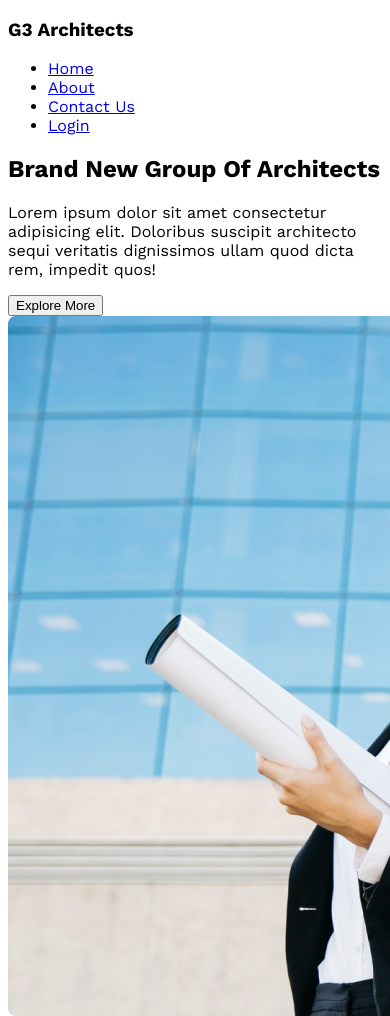
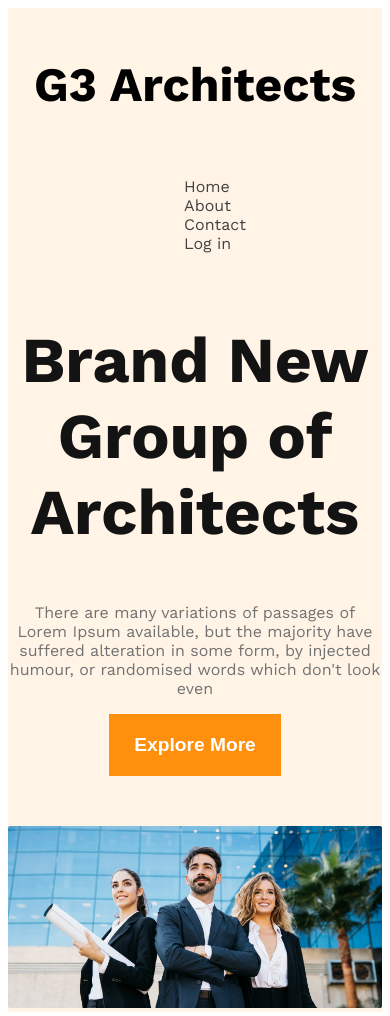
Before and after one commit to mah-fuz7/G3-Architects, a plain HTML site: page index.html in a window 390 px wide. Shown: the top 1016 px of the page. Drawn offline with nearby package versions, Linux system fonts and the light colour scheme.

Commit message:
sec part

```diff
--- a/index.html
+++ b/index.html
@@ -10,27 +10,48 @@
     <link rel="stylesheet" href="style.css">
 </head>
 <body class="work-sans-normal">
-    <header class="header">
+    <header class="bg-color">
         <nav class="navbar display-flex">
 <h3 class="brands">G3 Architects</h3>
-<div class="nav-menu">
-    <ul class="nav-items display-flex">
-        <li><a href="#" class="item-1">Home</a></li>
-        <li><a href="#" class="item-2">About</a></li>
-        <li><a href="#" class="item-3">Contact Us</a></li>
-        <li><a href="#" class="item-4">Login</a></li>
-    </ul>
+<ul class="nav-links display-flex ">
+    <li class="nav-item"><a href="" class="nav-link dark2 ">Home</a></li>
+    <li class="nav-item"><a href="" class="nav-link dark2">About</a></li>
+    <li class="nav-item"><a href="" class="nav-link dark2">Contact</a></li>
+    <li class="nav-item"><a href="" class="nav-link dark2">Log in</a></li>
+</ul>
 </div>
         </nav>
-        <div class="banner-content">
-            <h2 class="banner-title">Brand New Group Of Architects</h2>
-            <p class="banner-subtitle">Lorem ipsum dolor sit amet consectetur adipisicing elit. Doloribus suscipit architecto sequi veritatis dignissimos ullam quod dicta rem, impedit quos!</p>
+        <div class="banner">
+            <div class="banner-content">
+                <h2 class="banner-title dark1">Brand New
+Group of Architects
+</h2>
+<p class="banner-subtitle dark3 ">
+    There are many variations of passages of Lorem Ipsum available, but the majority have suffered alteration in some form, by injected humour, or randomised words which don't look even
+</p>
+<button class="btn-primary">Explore More</button>
+            </div>
+
+                <img  class="banner-img" src="/G3- Architects/images/banner.png" alt="">
 
         </div>
-         <button class="primary-btn">Explore More</button>
-        <div class="banner-img">
-            <img src="G3- Architects/images/banner.png" alt="">
-        </div>
+
     </header>
+    <main>
+        <section class="team-feature display-flex">
+<div class="team-img">
+<img src="/G3- Architects/images/team1.png" alt="">
+<img src="/G3- Architects/images/team2.png" alt="">
+<img src="/G3- Architects/images/team3.png" alt="">
+<img src="/G3- Architects/images/team4.png" alt="">
+</div>
+<div class="feature">
+    <h2 class="feature-title">Quick list of Our Features</h2>
+    <p class="feature-subtitle">There are many variations of passages of Lorem Ipsum available, but the majority have suffered alteration in some form, by injected humour, or randomised words which don't look even</p>
+   <button class="btn-primary">Explore More</button>
+
+</div>
+        </section>
+    </main>
 </body>
 </html>
--- a/style.css
+++ b/style.css
@@ -5,3 +5,104 @@
   font-weight: 400;
   font-style: normal;
 }
+/* shared style */
+.display-flex{
+  display: flex;
+}
+.bg-color{
+  background-color:rgba(255, 144, 14, 10%) ;
+}
+.btn-primary{
+  padding:20px 25px ;
+  background-color: #FF900E;
+  color: #ffffff;
+  font-size: 1.2rem;
+  font-weight:700;
+  border: none;
+}
+main{
+  /* border: 2px solid brown; */
+  width: 1440px;
+  margin: 0 auto;
+}
+/* color */
+.dark1{
+color:#131313 ;
+}
+.dark2{
+color:#424242
+}
+.dark3{
+color: #727272;
+}
+
+/* nav style */
+.navbar{
+  justify-content: space-between;
+  align-items: center;
+}
+.brands{
+  font-weight: 700;
+  font-size: 3rem;
+}
+.nav-item{
+  list-style: none;
+}
+.nav-link{
+  text-decoration: none;
+  margin: 10px;
+
+}
+.banner,.navbar{
+  max-width: 1440px;
+  margin: 0 auto;
+}
+/* banner style */
+.banner-content{
+  /* border:2px solid black; */
+  max-width: 850px;
+  margin: 0 auto;
+  text-align: center;
+  margin-bottom:50px ;
+}
+.banner-title{
+  font-size: 4rem;
+  font-weight: bold;
+}
+.banner-subtitle{
+  font-size: 1rem;
+}
+.banner-img{
+  width: 100%;
+}
+/* team-feature styles */
+.team-feature{
+  align-items: center;
+  margin-top: 85px;
+  margin-bottom: 100px;
+}
+.team-img{
+  display: grid;
+  grid-template-columns: repeat(2 ,1fr);
+  gap: 24px;
+}
+.feature{
+  margin-left:73px;
+  max-width: 537px;
+
+}
+/* responsive design */
+@media screen and (max-width:576px){
+  .nav-links, .navbar,.team-feature{
+    flex-direction: column;
+  }
+  .team-img{
+  display: grid;
+  grid-template-columns: repeat(1 ,1fr);
+
+}
+  .team-feature{
+    margin-left: -980px;
+  }
+
+}
```
